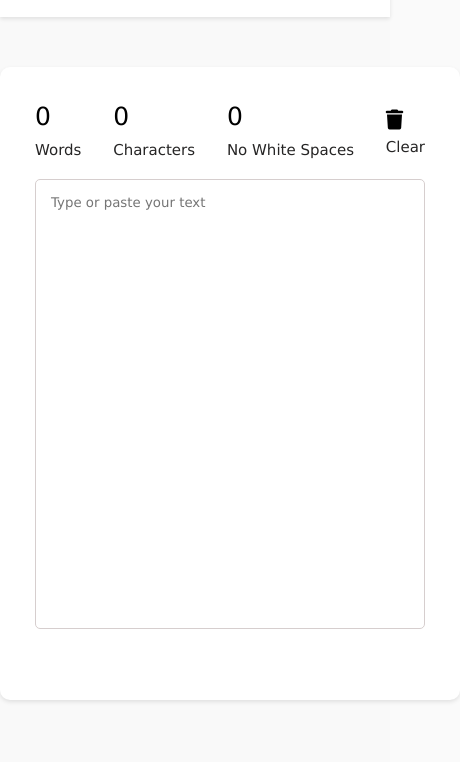
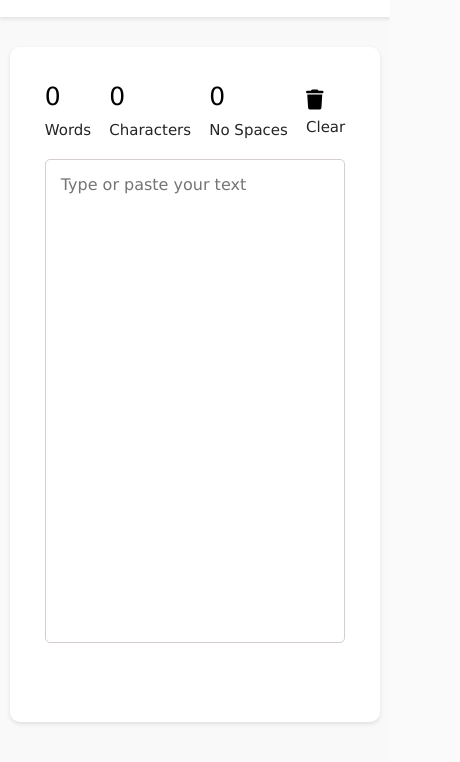
Before and after one commit to LionelP1/Word-Counter, a plain HTML site: page index.html in a window 390 px wide. Shown: the part 56-818 px from the top of the page, 460 px wide, since content can reach past the window. Drawn offline with Linux system fonts and the light colour scheme.

Commit message:
-Changed 'No Whitespace Spaces' label to be 'No Spaces' -Created better interface for smaller devices

```diff
--- a/index.html
+++ b/index.html
@@ -21,6 +21,7 @@
         <h1 class="title">Word Counter</h1>
     </header>
 
+
     <div class = "content">
         <div class="information">
             <div class="info-box">
@@ -33,7 +34,7 @@
             </div>
             <div class="info-box">
                 <div id="noWhitespaces" class="counter">0</div>
-                <div class="label">No White Spaces</div>
+                <div class="label">No Spaces</div>
             </div>
             <div class="info-box">
                 <button class ="clear"><i class="fa-solid fa-trash fa-xl" style="color: #000000;"></i></button>
@@ -43,6 +44,7 @@
 
         <textarea id= "textInput" placeholder="Type or paste your text"></textarea>
     </div>
+
     <script src = "script.js"></script>
 </body>
 </html>
--- a/styles.css
+++ b/styles.css
@@ -4,7 +4,7 @@
     box-sizing: border-box;
 }
 
-html,body {
+html, body {
     background-color: #f9f9f9cb;
     height: 100%;
 }
@@ -15,7 +15,7 @@ header{
     background-color: #ffffff;
     padding: 20px 20px;
     box-shadow: 0 2px 4px rgba(0, 0, 0, 0.1);
-    width: 100%;
+    width: 100vw;
 }
 
 .left-icons {
@@ -46,11 +46,10 @@ header a {
 }
 
 .content {
-    height: 75%;
+    height: 80%;
     width: 70%;
-    min-width: 460px;
-    margin-top: 50px;
     padding: 20px;
+    margin-top: 30px;
     background-color: #ffffff;
     margin-left: auto;
     margin-right: auto;
@@ -58,8 +57,22 @@ header a {
     box-shadow: 0 2px 4px rgba(0, 0, 0, 0.1);
     padding:35px;
     box-sizing: border-box;
+}
 
+@media (max-width: 500px) {
+    .content {
+        width: 95%;
+        box-sizing: border-box;
+    }
 }
+
+@media (max-height: 450px) {
+    .content {
+        height: 450px;
+        box-sizing: border-box;
+    }
+}
+
 
 .information{
     display: flex;
@@ -93,6 +106,7 @@ header a {
 
 
 #textInput {
+    font-size: 1em;
     font-family: Verdana, Geneva, Tahoma, sans-serif;
     width: 100%;
     height:80%;
```
